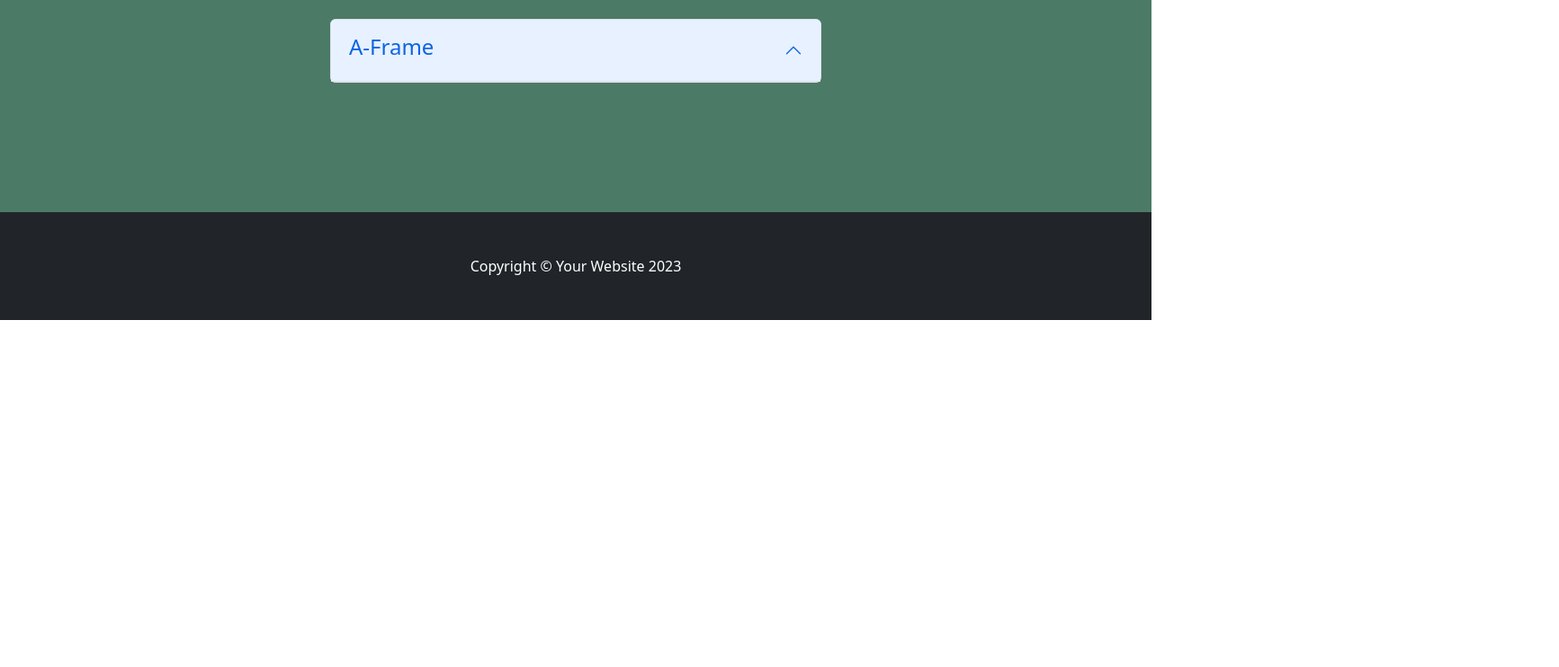
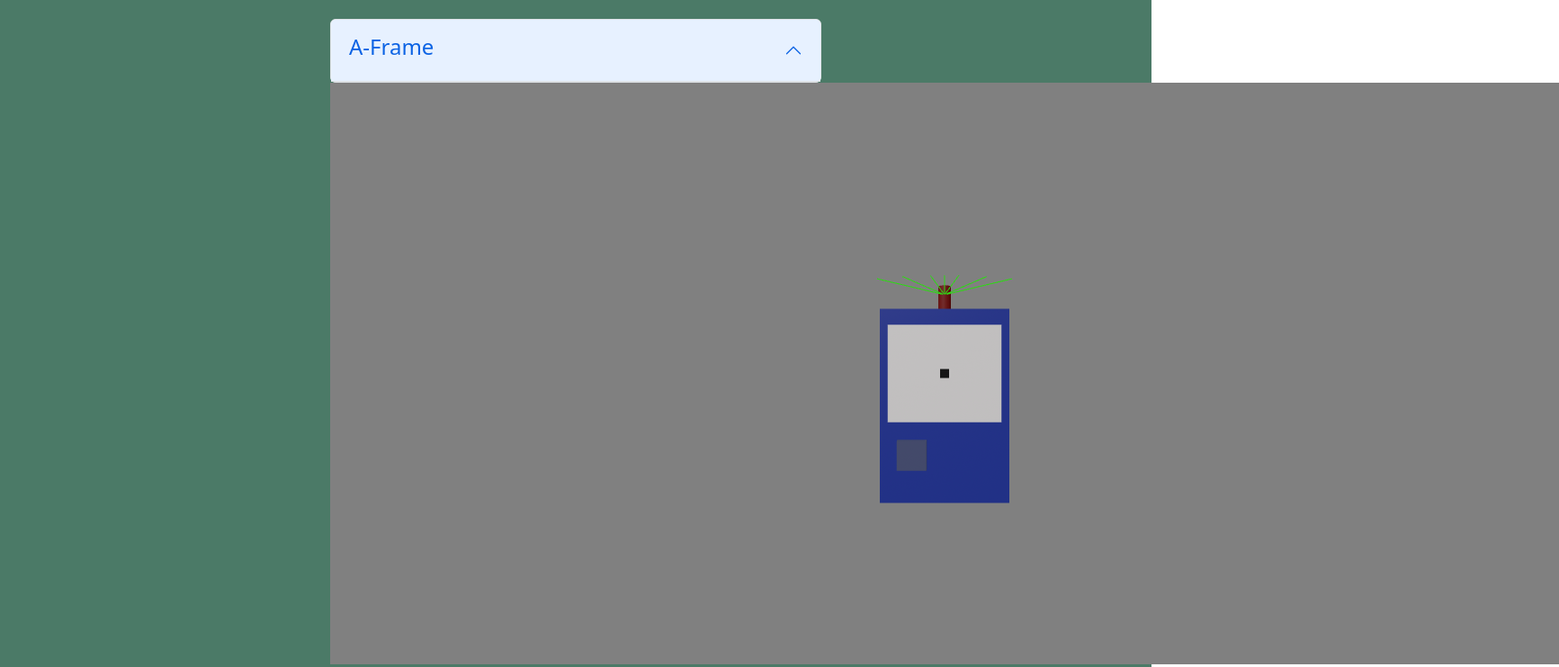
Before and after one commit to bryanc8776/sep10-freedom-project, a plain HTML site: page index.html in a window 1280 px wide. Shown: the part 1251-1993 px from the top of the page at 90% size, 1733 px wide, since content can reach past the window. Before the commit the page ends 1607 px from the top, so only its background shows below. Drawn offline with nearby package versions, Linux system fonts and the light colour scheme.

Commit message:
Mon, May 13, 2024, 12:45 AM -04:00

```diff
--- a/index.html
+++ b/index.html
@@ -252,6 +252,7 @@
                       </div>
                     </div>
                     <div>
+                      <img src="aframe.png">
                     </div>
                   </div>
                 </div>
```
Also changed, not shown: aframe.png (added).
